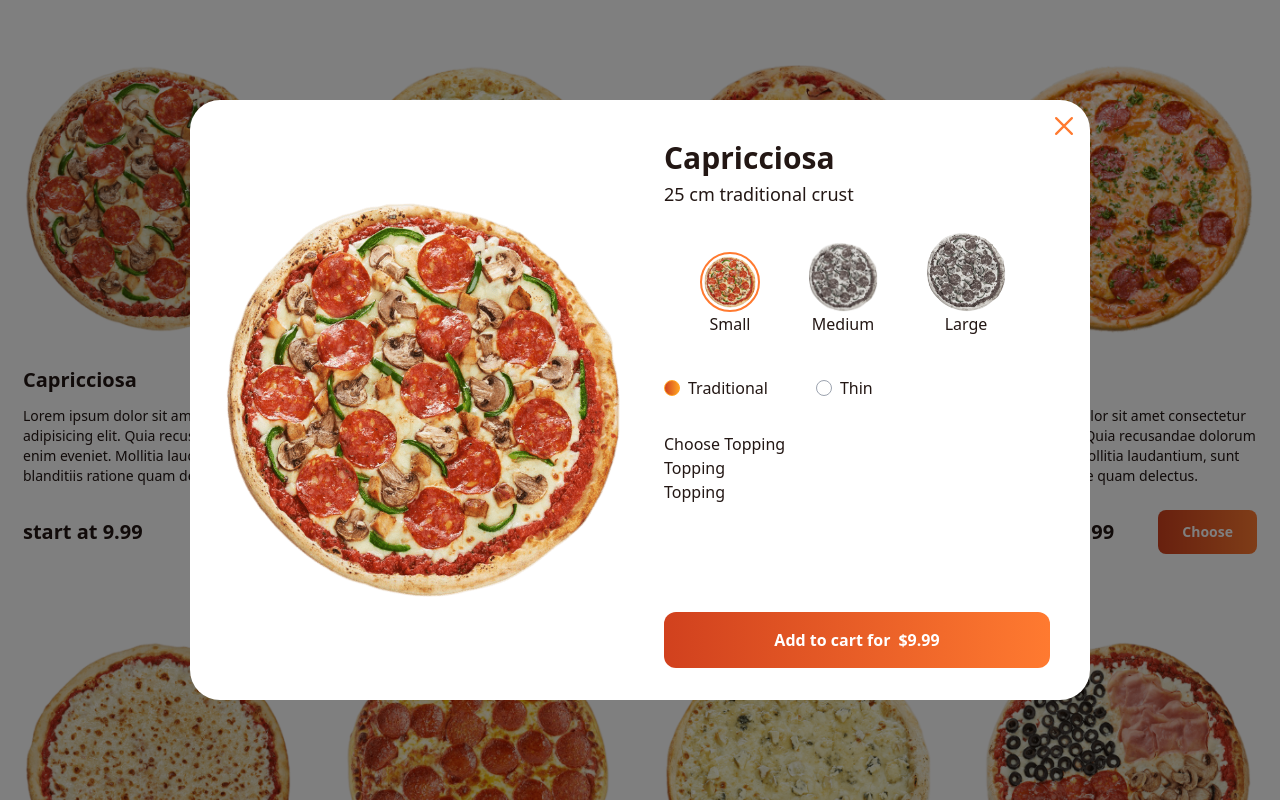
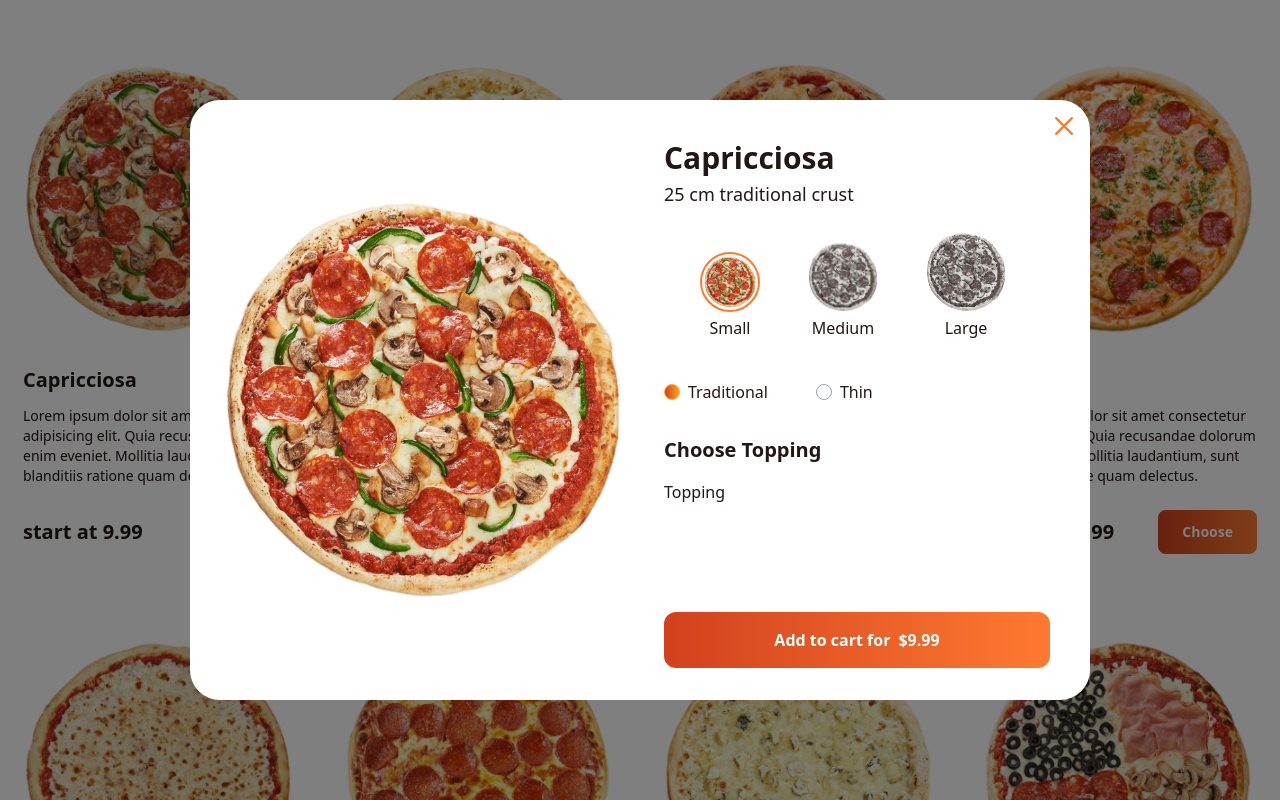
Before and after one commit to tigermursa/pizza-Amelia, a Next.js app: page / in a window 1280 px wide. Both pictures are taken after a click on the picture 158 px from the left and 199 px from the top of the page. Shown: the top 800 px of the page. Built offline with nearby package versions, Linux system fonts and the light colour scheme.

Commit message:
"working on topping section of the modal"

```diff
--- a/src/app/components/PizzaDetails.js
+++ b/src/app/components/PizzaDetails.js
@@ -66,7 +66,7 @@ const PizzaDetails = ({ pizza }) => {
             </div>
             <SizeSelection pizza={pizza} size={size} setSize={setSize} />
             <CrustSelection crust={crust} setCrust={setCrust} />
-            <div>Choose Topping</div>
+            <div className="mb-4 text-xl font-semibold">Choose Topping</div>
             <div>
               {pizza.toppings?.map((topping, index) => {
                 return <Topping key={index} />;
--- a/src/app/components/SizeSelection.js
+++ b/src/app/components/SizeSelection.js
@@ -11,7 +11,7 @@ const SizeSelection = ({ pizza, size, setSize }) => {
               size === "small"
                 ? " border-2 border-orange p-[2px] rounded-full"
                 : "border-transparent filter saturate-[.1]"
-            }`}
+            } mb-1`}
             src={pizza.image}
             alt=""
             width={60}
@@ -34,7 +34,7 @@ const SizeSelection = ({ pizza, size, setSize }) => {
               size === "medium"
                 ? " border-2 border-orange p-[2px] rounded-full"
                 : "border-transparent filter saturate-[.1]"
-            }`}
+            } mb-1`}
             src={pizza.image}
             alt=""
             width={70}
@@ -57,7 +57,7 @@ const SizeSelection = ({ pizza, size, setSize }) => {
               size === "large"
                 ? " border-2 border-orange p-[2px] rounded-full"
                 : "border-transparent filter saturate-[.1]"
-            }`}
+            } mb-1`}
             src={pizza.image}
             alt=""
             width={80}
```
